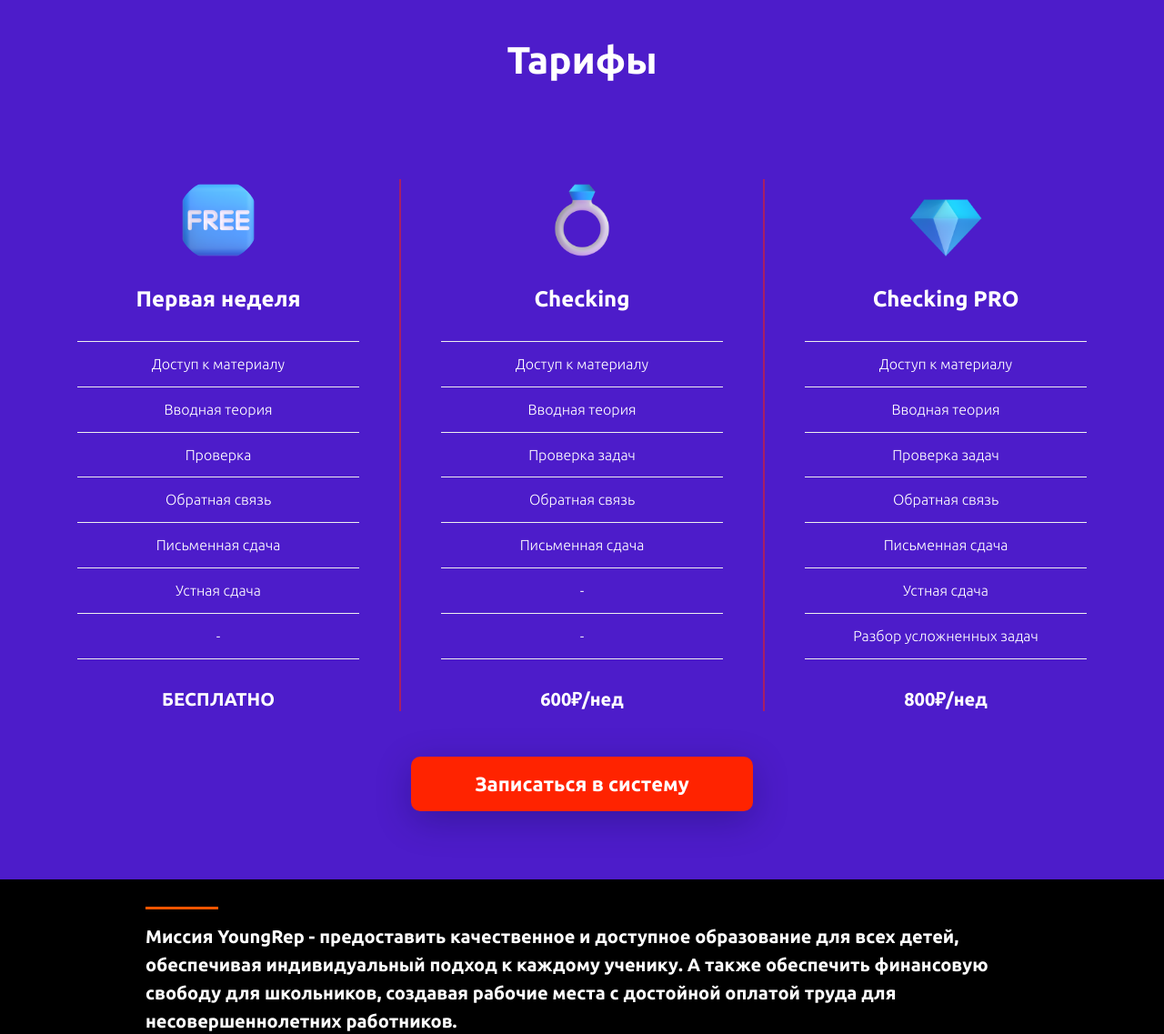
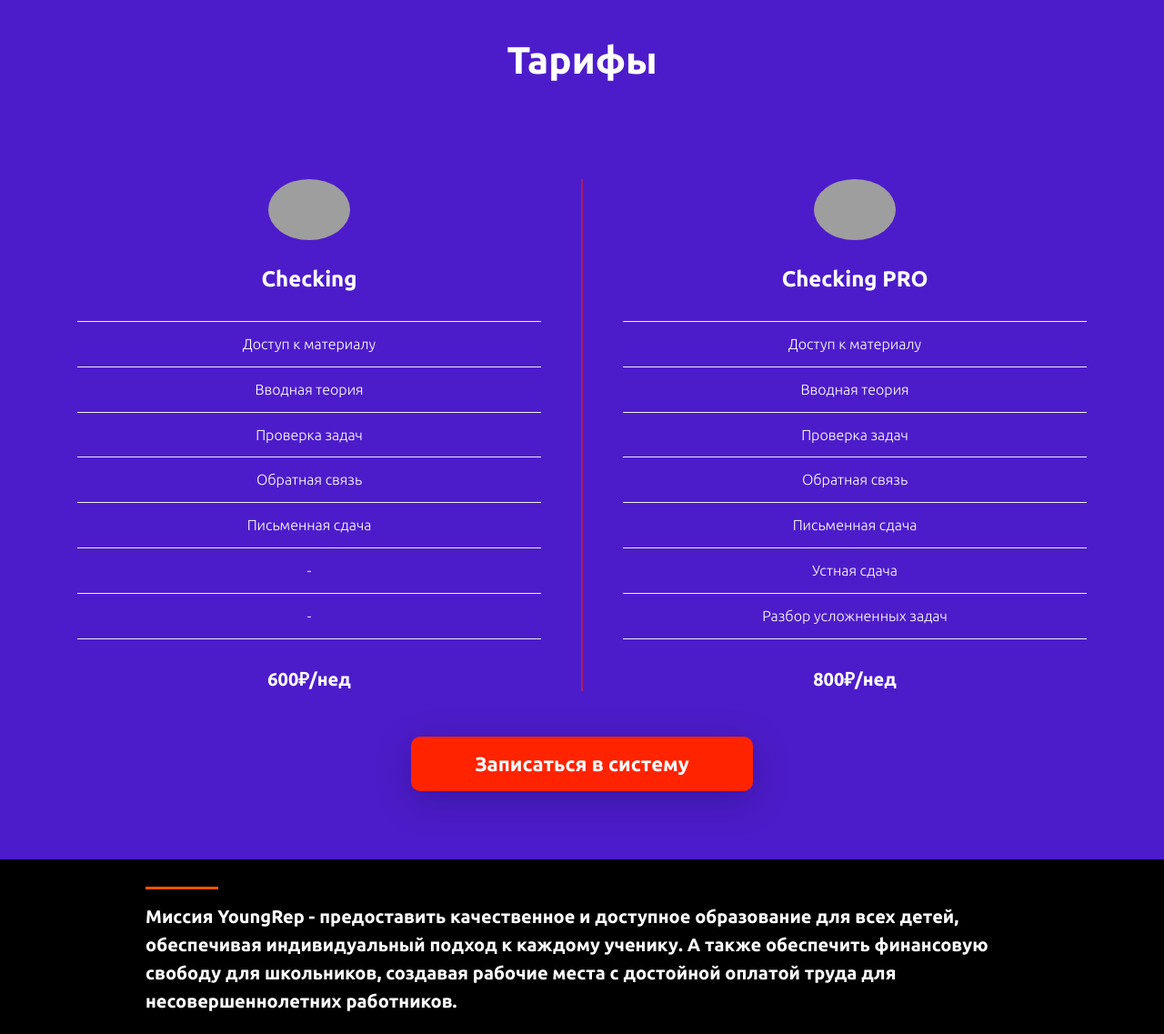
Before and after one commit to DaniilRoitenberg688/youngrep1, a Flask app: page /checking_system in a window 1280 px wide. Shown: the part 2861-3998 px from the top of the page at 91% size. Run offline with Flask 3, Linux system fonts and the light colour scheme; some libraries are stand-ins or nearby versions; grey boxes are pictures that could not be loaded.

Commit message:
new changes

```diff
--- a/app/admin/routes.py
+++ b/app/admin/routes.py
@@ -65,7 +65,7 @@
         teachers.extend(result)
 
     teachers = list(set(teachers))
-    teachers = sorted(teachers, key=lambda x: x.feedback)
+    teachers = sorted(teachers, key=lambda x: -x.feedback)
 
     return render_template('admin/index.html', title='Teachers', teachers=teachers, all_subjects=models.Subject.query.all(),
                            all_achievements=models.Achievement.query.all(), all_hobbies=models.Hobby.query.all())
--- a/app/main/routes.py
+++ b/app/main/routes.py
@@ -63,7 +63,7 @@
 
     teachers = list(set(teachers))
     if teachers:
-        teachers = sorted(teachers, key=lambda x: x.feedback)
+        teachers = sorted(teachers, key=lambda x: -x.feedback)
 
     return render_template('main/teachers.html', teachers=teachers, all_subjects=models.Subject.query.all(),
                            all_achievements=models.Achievement.query.all(), all_hobbies=models.Hobby.query.all(), search=search)
--- a/app/templates/main/checking_system.html
+++ b/app/templates/main/checking_system.html
@@ -1145,7 +1145,8 @@
                             data-animate-chain="yes">
                         <div class="t1106__title t-name t-name_md" field="li_title__3596828002933">Начните обучение<br/><br/>
                         </div>
-                        <div class="t1106__text t-text t-text_xs" field="li_descr__3596828002933">Оплатите подписку на определенный период через бота
+                        <div class="t1106__text t-text t-text_xs" field="li_descr__3596828002933">Оплатите подписку на
+                            определенный период через бота
                         </div>
                     </div>
                 </div>
@@ -1292,7 +1293,8 @@
                     </div>
                 </div>
             </div>
-            <style>.t-section__descr {
+            <style>
+                .t-section__descr {
                     max-width: 560px;
                 }
 
@@ -1315,41 +1317,14 @@
             }</style>
             <div class="t-container t-card__container">
                 <div class="t1068__row">
-                    <div class="t1068__col t-card__col t-col t-col_4 t-align_center t-animate"
-                         data-animate-style="fadeinright" data-animate-chain="yes">
+                    <div class="t1068__col t-card__col t-col t-col_6 t-align_center t-animate t-animate__chain_first-in-row t-animate_started t-animate__chain_showed"
+                         data-animate-style="fadeinright" data-animate-chain="yes"
+                         data-animate-start-time="1736195401579" style="transition-delay: 0s;">
                         <div class="t1068__content">
-                            <div class="t1068__imgwrapper"><img class="t1068__img t1068__img_circle t-margin_auto t-img"
-                                                                src="static/images/lib__emoji__fluent__free_button_3d.png"
-                                                                imgfield="li_img__7264859863350"
-                                                                alt=""></div>
-                            <div class="t-card__title t-name t-name_xl" field="li_title__7264859863350">
-                                Первая неделя
-                            </div>
-                            <div class="t-card__descr t-descr t-descr_xs" field="li_descr__7264859863350">
-                                <ul>
-                                    <li data-list="bullet">Доступ к материалу</li>
-                                    <li data-list="bullet">Вводная теория</li>
-                                    <li data-list="bullet">Проверка</li>
-                                    <li data-list="bullet">Обратная связь</li>
-                                    <li data-list="bullet">Письменная сдача</li>
-                                    <li data-list="bullet">Устная сдача</li>
-                                    <li data-list="bullet">-</li>
-                                </ul>
-                            </div>
-                            <div class="t1068__price t-name t-name_md" field="li_price__7264859863350"
-                                 data-redactor-toolbar="no">БЕСПЛАТНО
-                            </div>
-                        </div>
-                    </div>
-                    <div class="t1068__col t-card__col t-col t-col_4 t-align_center t-animate"
-                         data-animate-style="fadeinright" data-animate-chain="yes">
-                        <div class="t-divider t1068__line_mobile" style="background-color: #ff2300;"
-                             data-divider-fieldset="bordercolor,bordersize"></div>
-                        <div class="t1068__content">
-                            <div class="t1068__imgwrapper"><img class="t1068__img t1068__img_circle t-margin_auto t-img"
-                                                                src="static/images/lib__emoji__fluent__ring_3d.png"
-                                                                imgfield="li_img__7274859863351"
-                                                                alt=""></div>
+                            <div class="t1068__imgwrapper" style=""><img
+                                    class="t1068__img t1068__img_circle t-margin_auto t-img"
+                                    src="https://static.tildacdn.com/lib/emoji/fluent/ring_3d.png"
+                                    imgfield="li_img__7274859863351" alt=""></div>
                             <div class="t-card__title t-name t-name_xl" field="li_title__7274859863351">
                                 Checking
                             </div>
@@ -1365,21 +1340,20 @@
                                 </ul>
                             </div>
                             <div class="t1068__price t-name t-name_md" field="li_price__7274859863351"
-                                 data-redactor-toolbar="no">600₽/нед
-                            </div>
-                        </div>
-                        <div class="t-divider t1068__line" style="background-color: #ff2300;"
-                             data-divider-fieldset="bordercolor,bordersize"></div>
-                    </div>
-                    <div class="t1068__col t-card__col t-col t-col_4 t-align_center t-animate"
-                         data-animate-style="fadeinright" data-animate-chain="yes">
+                                 data-redactor-toolbar="no" style="">600₽/нед
+                            </div>
+                        </div>
+                    </div>
+                    <div class="t1068__col t-card__col t-col t-col_6 t-align_center t-animate t-animate_started"
+                         data-animate-style="fadeinright" data-animate-chain="yes"
+                         data-animate-start-time="1736195401739" style="transition-delay: 0.16s;">
                         <div class="t-divider t1068__line_mobile" style="background-color: #ff2300;"
                              data-divider-fieldset="bordercolor,bordersize"></div>
                         <div class="t1068__content">
-                            <div class="t1068__imgwrapper"><img class="t1068__img t1068__img_circle t-margin_auto t-img"
-                                                                src="static/images/lib__emoji__fluent__gem_stone_3d.png"
-                                                                imgfield="li_img__7274859863352"
-                                                                alt=""></div>
+                            <div class="t1068__imgwrapper" style=""><img
+                                    class="t1068__img t1068__img_circle t-margin_auto t-img"
+                                    src="https://static.tildacdn.com/lib/emoji/fluent/gem_stone_3d.png"
+                                    imgfield="li_img__7274859863352" alt=""></div>
                             <div class="t-card__title t-name t-name_xl" field="li_title__7274859863352">
                                 Checking PRO
                             </div>
@@ -1395,7 +1369,7 @@
                                 </ul>
                             </div>
                             <div class="t1068__price t-name t-name_md" field="li_price__7274859863352"
-                                 data-redactor-toolbar="no">800₽/нед
+                                 data-redactor-toolbar="no" style="">800₽/нед
                             </div>
 </div>
                         <div class="t-divider t1068__line" style="background-color: #ff2300;"
@@ -1404,7 +1378,8 @@
                 </div>
             </div>
             <div id="rec824409422" class="r t-rec t-rec_pt_0 t-rec_pb_15"
-                 style="margin-top: 50px; padding-top:0px;padding-bottom:15px;background-color:#4d1cca; " data-record-type="191"
+                 style="margin-top: 50px; padding-top:0px;padding-bottom:15px;background-color:#4d1cca; "
+                 data-record-type="191"
                  data-bg-color="#eeeeee"> <!-- T142 -->
                 <div class="t142">
                     <div class="t-container_100">
```
Also changed, not shown: app/templates/main/about.html (+1 -13 lines). Lines whose indentation alone changed are shown as unchanged.
